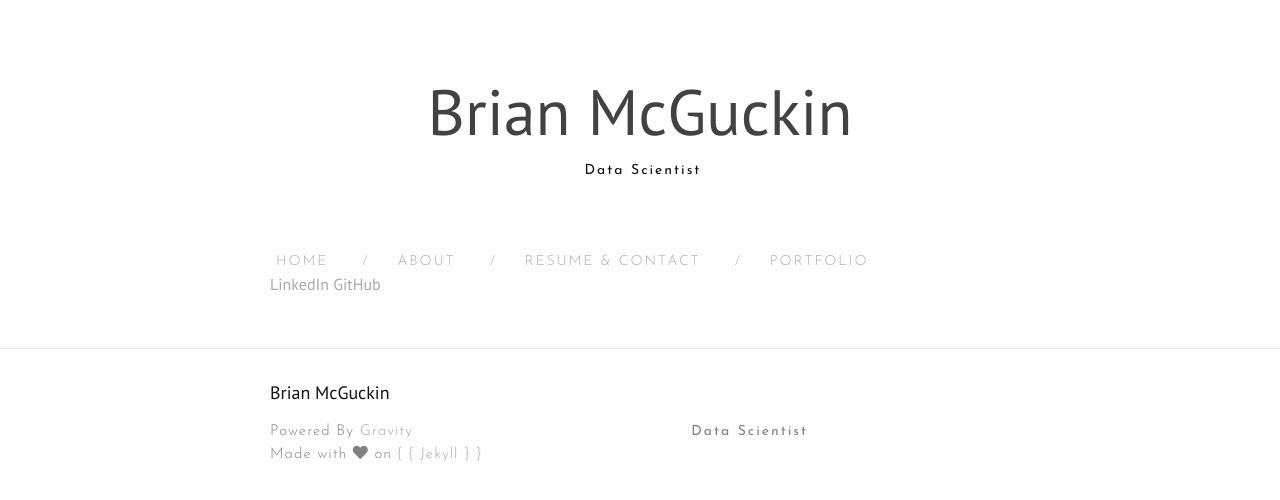
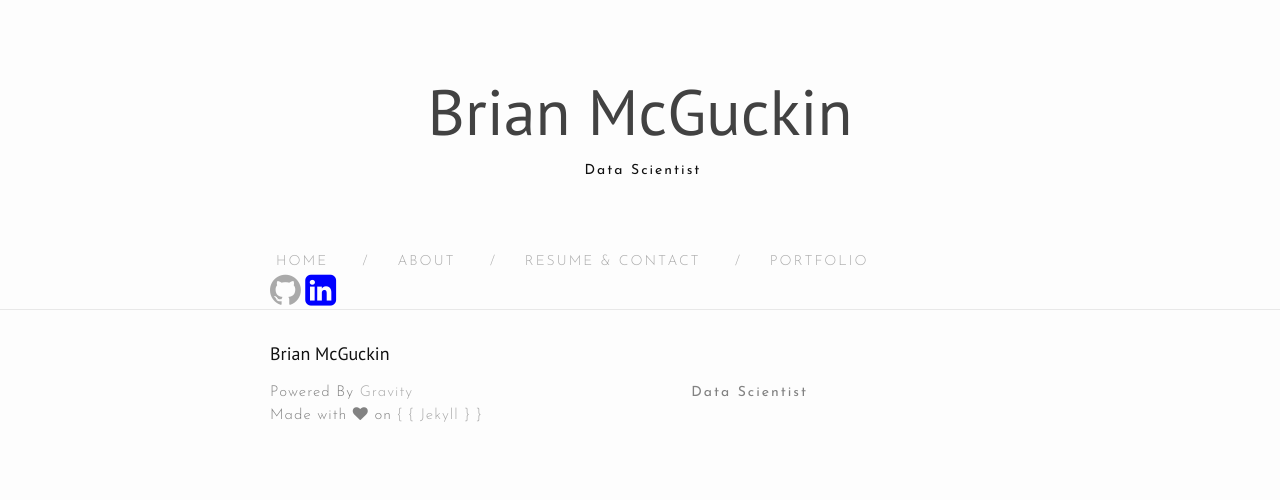
Before and after one commit to brianmcguckin/brianmcguckin.github.io, a Jekyll site: the page built from contact.md, in a window 1280 px wide. Shown: the top 500 px of the page. Built offline with Jekyll 4.4.1, drawn with Linux system fonts in a browser that asks for light colours; nearby versions of some CDN libraries.

Commit message:
update profile links

```diff
--- a/contact.md
+++ b/contact.md
@@ -4,9 +4,9 @@ title: "Resume & Contact"
 permalink: /contact/
 tagline: "Brian McGuckin: Resume & Contact"
 ---
-[LinkedIn](https://www.linkedin.com/in/bmcguckin/)
-[GitHub](https://github.com/brianmcguckin)
-<link rel="stylesheet" href="https://use.fontawesome.com/releases/v5.4.2/css/all.css" integrity="sha384-/rXc/GQVaYpyDdyxK+ecHPVYJSN9bmVFBvjA/9eOB+pb3F2w2N6fc5qB9Ew5yIns" crossorigin="anonymous">
+<head>
+<link rel="stylesheet" href="https://cdnjs.cloudflare.com/ajax/libs/font-awesome/4.7.0/css/font-awesome.min.css">
+</head>
 
 <body>
 <a href="https://github.com/brianmcguckin">
```
